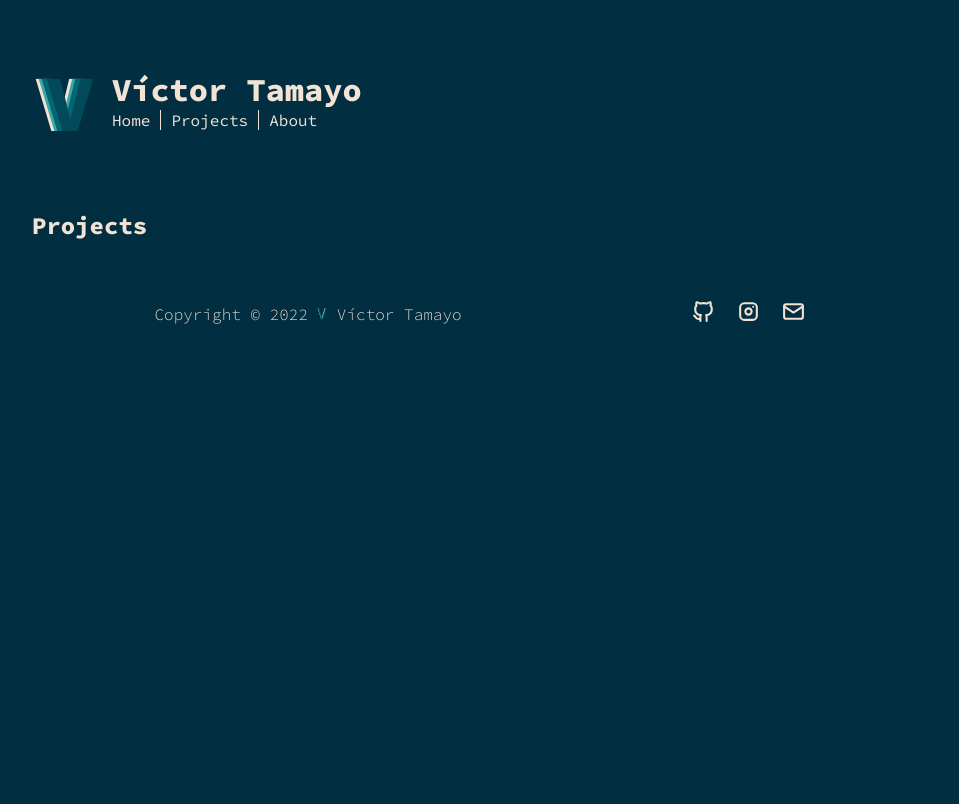
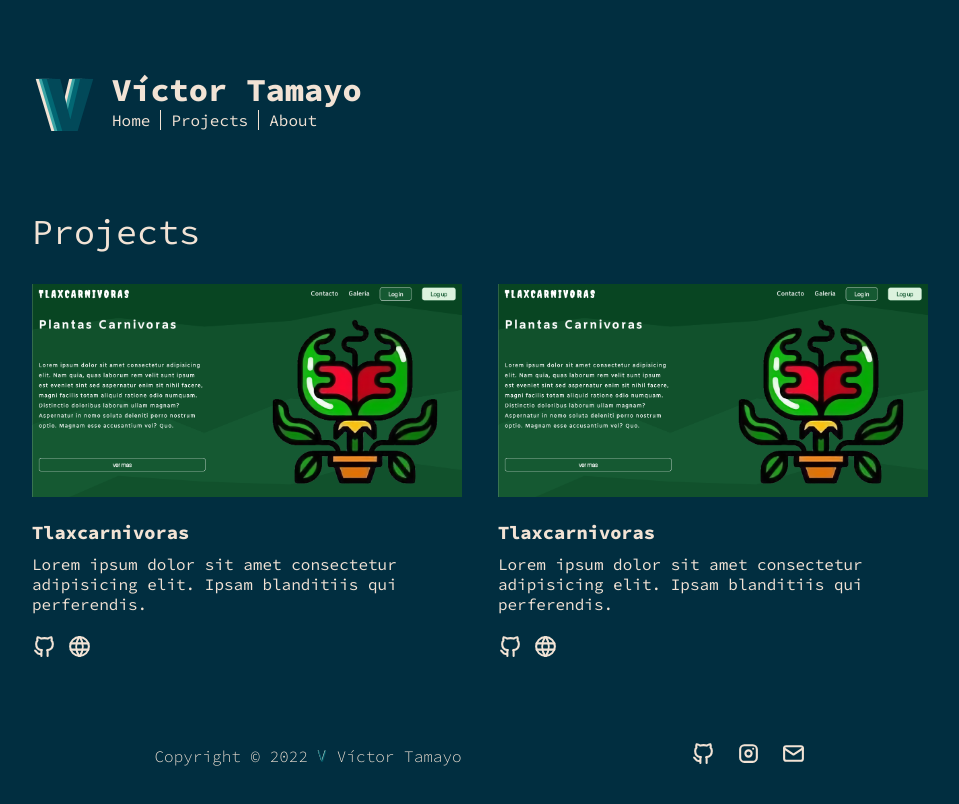
Before and after one commit to VictorTamayoBriones/victorTamayo, a React (Vite) app: page /projects in a window 1280 px wide. Shown: the top 804 px of the page, without its empty margins (160-1119 px from the left). Built offline with nearby package versions, Linux system fonts and the light colour scheme.

Commit message:
card project structure v1

```diff
--- a/package.json
+++ b/package.json
@@ -11,6 +11,7 @@
   "dependencies": {
     "@tabler/icons": "^1.76.0",
     "components": "^0.1.0",
+    "firebase": "^9.9.0",
     "react": "^18.2.0",
     "react-dom": "^18.2.0",
     "react-router-dom": "^6.3.0",
--- /dev/null
+++ b/src/components/CardProject/index.jsx
@@ -0,0 +1,19 @@
+import { Card, CardBody, CardButtons } from "./style"
+import { GitLogo, WorldIcon } from '../NavSocial/style';
+
+export const CardProject = ({img, title, desc, github, web}) =>{
+
+    return(
+        <Card>
+            <img src={img} alt={title} />
+            <CardBody>
+                <h3>{title}</h3>
+                <p>{desc}</p>
+            </CardBody>
+            <CardButtons>
+                <a href={github} ><GitLogo/></a>
+                <a href={web} ><WorldIcon/></a>
+            </CardButtons>
+        </Card>
+    )
+}
--- /dev/null
+++ b/src/components/CardProject/style.jsx
@@ -0,0 +1,31 @@
+import styled from 'styled-components';
+import { theme } from '../../theme';
+
+export const Card = styled.article`
+    width: 48%;
+    overflow: hidden;
+    img{
+        width: 100%;
+    }
+    button{
+        background: transparent;
+        border: none;
+        display: flex;
+        justify-content: center;
+        align-items: center;
+    }
+`;
+
+export const CardBody = styled.section`
+    h3{
+        margin-bottom: 10px;
+    }
+    width: 100%;
+    margin: 20px 0;
+`;
+
+export const CardButtons = styled.div`
+    width: 100%;
+    display: flex;
+    gap: 10px;
+`;
--- a/src/components/NavSocial/style.jsx
+++ b/src/components/NavSocial/style.jsx
@@ -3,6 +3,7 @@ import { theme } from '../../theme';
 import { IconBrandGithub } from '@tabler/icons';
 import { IconBrandInstagram } from '@tabler/icons';
 import { IconMail } from '@tabler/icons';
+import { IconWorld } from '@tabler/icons';
 
 export const GitLogo = styled(IconBrandGithub)`
     width: 25px;
@@ -22,3 +23,9 @@ export const MailLogo = styled(IconMail)`
     cursor: pointer;
     color: ${ theme.tealSea5 };
 `
+
+export const WorldIcon = styled(IconWorld)`
+    width: 25px;
+    height: 25px;
+    color: ${ theme.tealSea5 };
+`;
--- a/src/views/Projects/index.jsx
+++ b/src/views/Projects/index.jsx
@@ -1,5 +1,24 @@
+import { CardProject } from '../../components/CardProject';
+import { Section, SectionTitle } from '../../styled-components/Section';
+import { ProjectsList } from './style';
+import ProjectImg from '../../images/tlaxcarnivoras.png';
+
 export const Projects = () =>{
     return(
-        <h2>Projects</h2>
+        <Section>
+            <SectionTitle mb='30px' >Projects</SectionTitle>
+
+            <ProjectsList>
+                <CardProject img={ProjectImg}
+                title="Tlaxcarnivoras"
+                desc="Lorem ipsum dolor sit amet consectetur adipisicing elit. Ipsam blanditiis qui perferendis."
+                github="https://github.com" web="https://google.com" />
+                <CardProject img={ProjectImg}
+                title="Tlaxcarnivoras"
+                desc="Lorem ipsum dolor sit amet consectetur adipisicing elit. Ipsam blanditiis qui perferendis."
+                github="https://github.com" web="https://google.com" />
+            </ProjectsList>
+
+        </Section>
     )
 }
--- /dev/null
+++ b/src/views/Projects/style.jsx
@@ -0,0 +1,8 @@
+import styled from 'styled-components';
+
+export const ProjectsList = styled.div`
+    width: 100%;
+    display: flex;
+    flex-wrap: wrap;
+    justify-content: space-between;
+`;
```
Also changed, not shown: src/images/tlaxcarnivoras.png (added), 1 other file (tests, documents, lock files or other folders).
